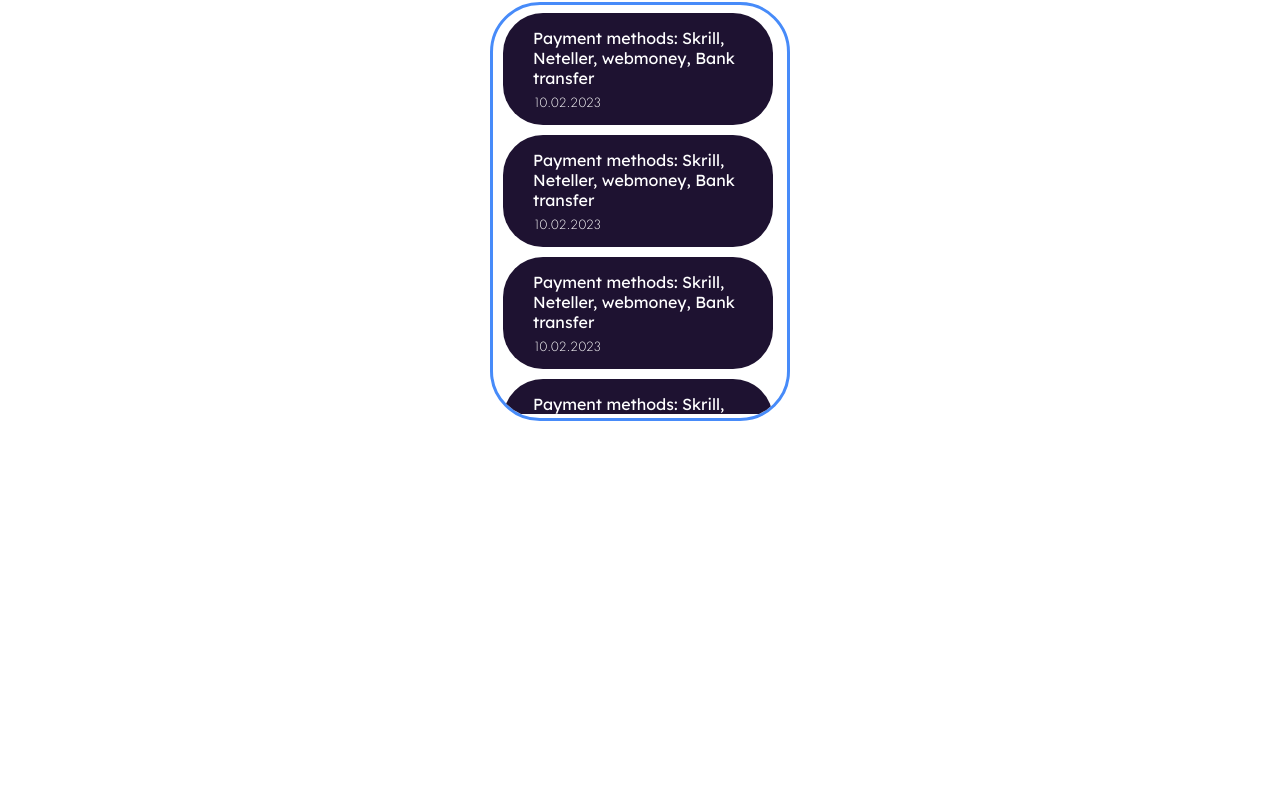
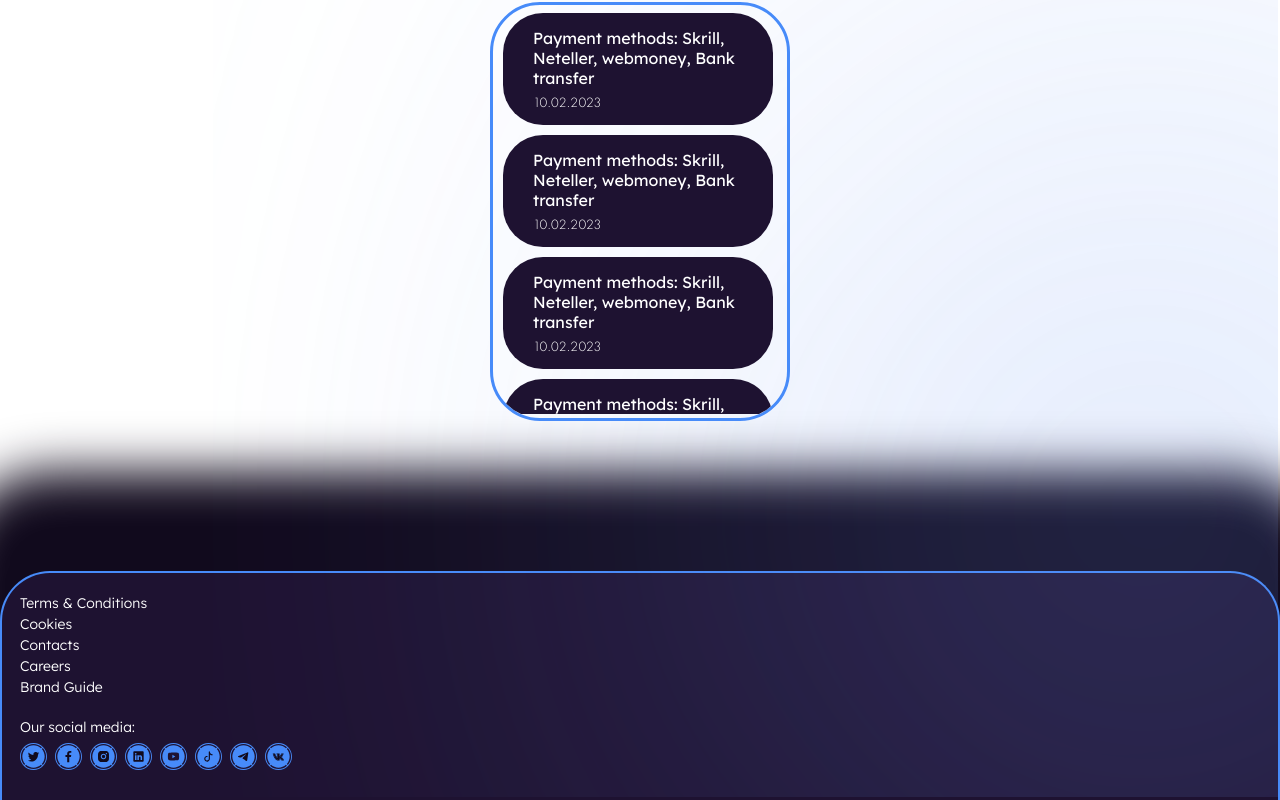
Before and after one commit to agtugchik/vtop3-test, a React app: page /main in a window 1280 px wide. Shown: the part 638-1438 px from the top of the page. Before the commit the page ends 1265 px from the top, so only its background shows below. Built offline with nearby package versions, Linux system fonts and the light colour scheme.

Commit message:
feat: add adaptive footer

```diff
--- a/src/components/App/App.module.scss
+++ b/src/components/App/App.module.scss
@@ -2,6 +2,7 @@
   @media (max-width: 1919px) {
     padding-left: 10px;
     padding-right: 10px;
+    height: 1438px;
   }
   width: 100%;
   height: 1265px;
--- a/src/components/App/App.tsx
+++ b/src/components/App/App.tsx
@@ -1,7 +1,7 @@
 import Header from '../UI/Header/Header';
 import React from 'react';
 import cl from './App.module.scss';
-// import Footer from '../UI/Footer/Footer';
+import Footer from '../UI/Footer/Footer';
 import AppRouter from '../AppRouter/AppRouter';
 
 const App = () => {
@@ -9,7 +9,7 @@
     <div className={cl.app}>
       <Header />
       <AppRouter />
-      {/* <Footer /> */}
+      <Footer />
     </div>
   );
 };
--- a/src/components/UI/Footer/Footer.module.scss
+++ b/src/components/UI/Footer/Footer.module.scss
@@ -29,4 +29,28 @@
     flex-direction: row;
     gap: 40px;
   }
+  @media (max-width: 1919px) {
+    border: 2px solid v.$color-main-blue;
+    border-bottom: none;
+    border-radius: 50px 50px 0 0;
+    margin-top: 120px;
+    height: 233px;
+    align-items: start;
+    padding: 20px 18px 30px 18px;
+    flex-direction: column;
+    .container {
+      text-align: start;
+      flex-direction: column;
+      display: block;
+      width: 100%;
+      gap: 0px;
+      li {
+        a {
+          font-size: 14px;
+          line-height: 21px;
+          font-weight: 300;
+        }
+      }
+    }
+  }
 }
--- a/src/components/UI/SocialMedia/SocialMedia.module.scss
+++ b/src/components/UI/SocialMedia/SocialMedia.module.scss
@@ -36,4 +36,25 @@
       }
     }
   }
+  @media (max-width: 1919px) {
+    align-items: start;
+    h3 {
+      font-size: 14px;
+      line-height: 22px;
+      font-weight: 300;
+      margin-bottom: 5px;
+    }
+    ul {
+      li {
+        width: 27px;
+        height: 27px;
+        a {
+          svg {
+            width: 27px;
+            height: 27px;
+          }
+        }
+      }
+    }
+  }
 }
--- a/src/index.scss
+++ b/src/index.scss
@@ -2,7 +2,6 @@
 @import "./style/reset";
 
 #root {
-  max-height: 1265px;
   overflow-x: hidden;
   width: 100%;
   height: 100%;
```
